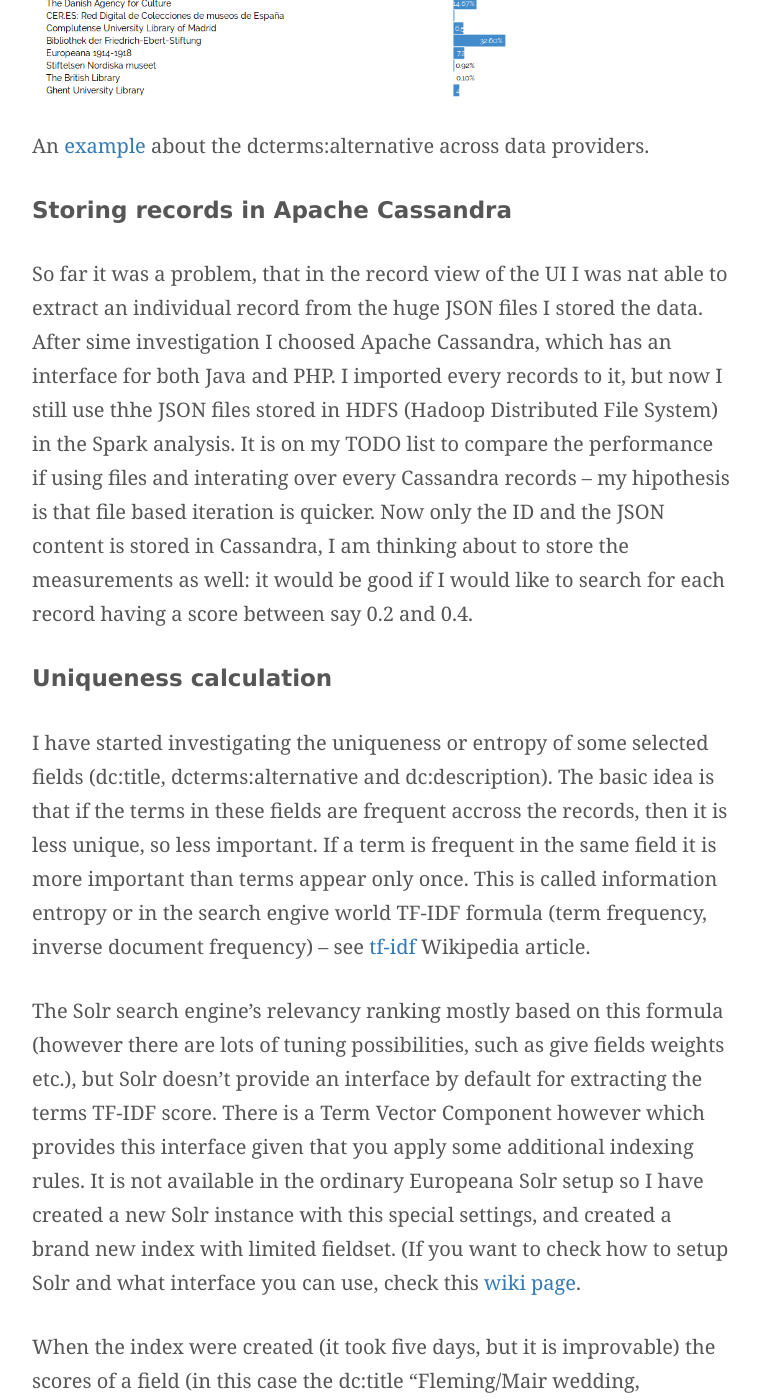
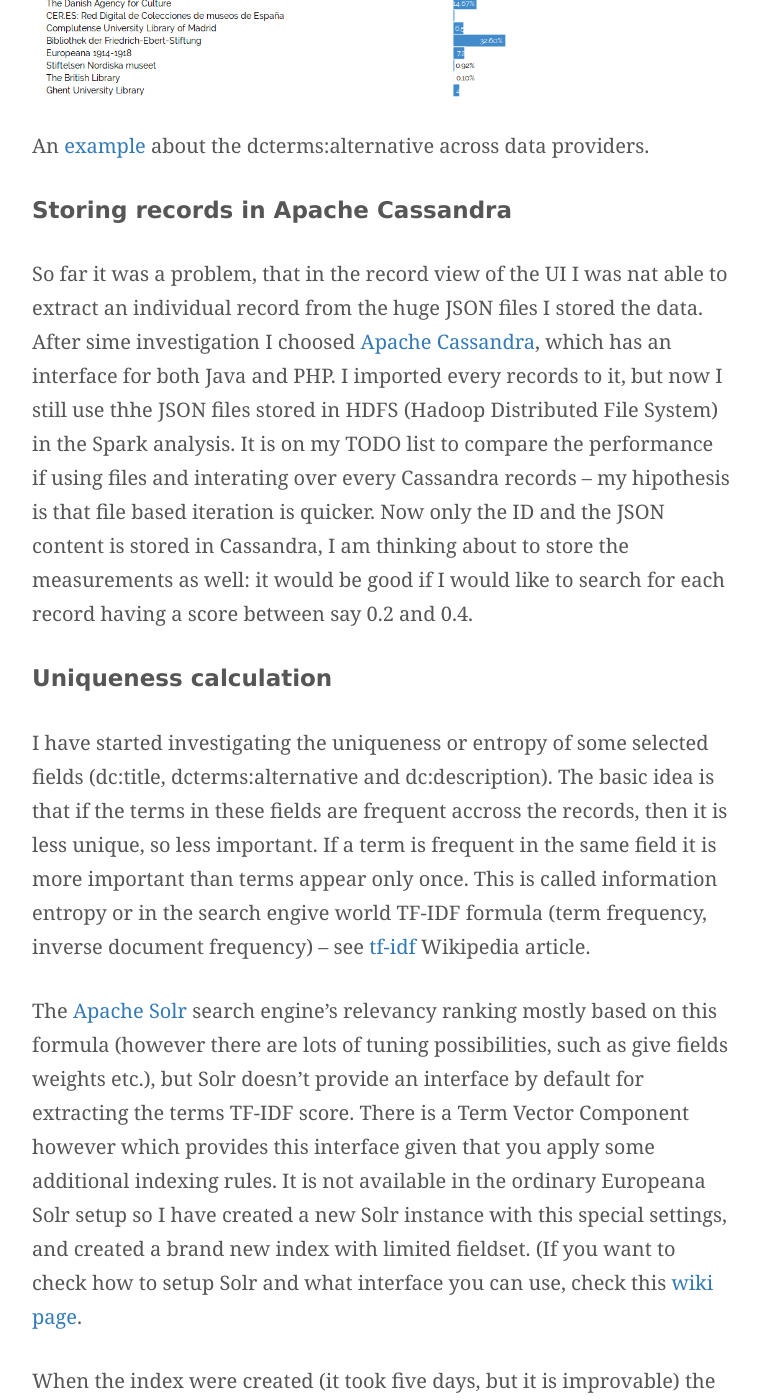
Before and after one commit to pkiraly/pkiraly.github.io, a Jekyll site: the page built from _posts/2016-04-09-third-report.md, in a window 1280 px wide and 1400 px high, scrolled down 2977 px. Shown: the whole window, without its empty margins (258-1018 px from the left). Built offline with Jekyll 4.4.1, drawn with Linux system fonts in a browser that asks for light colours; nearby versions of some CDN libraries; some web fonts are replaced; comment, search, counter and statistics services are not loaded; some of the changed text lies outside the part shown.

Commit message:
Update 2016-04-09-third-report.md

```diff
--- a/_posts/2016-04-09-third-report.md
+++ b/_posts/2016-04-09-third-report.md
@@ -19,7 +19,8 @@
 from the University of Washington if you like to understand theoretical background behind relational databases and
 data science, and I don't recommend [these courses](https://www.coursera.org/specializations/big-data){:target="_blank"}
 provided by the University of California San Diego) where I have learnt
-about Spark. Spark's big promise is that it is quicker than Hadoop's MapReduce and more memory effective. For me it
+about [Apache Spark](http://spark.apache.org/){:target="_blank"}. Spark's big promise is that it is quicker
+than [Hadoop](http://hadoop.apache.org/){:target="_blank"}'s MapReduce and more memory effective. For me it
 was even more important, that I really don't use the "reduce" part of MapReduce, and Spark is fine with that.
 The change was not hard at all, since the business logic is separated in different classes to which Hadoop was
 just a client (the only existing client actually, but I planned to add other interfaces). For the same functionality Spark
@@ -55,7 +56,8 @@
 ## Storing records in Apache Cassandra
 
 So far it was a problem, that in the record view of the UI I was nat able to extract an individual record from the
-huge JSON files I stored the data. After sime investigation I choosed Apache Cassandra, which has an interface for
+huge JSON files I stored the data. After sime investigation I choosed
+[Apache Cassandra](http://cassandra.apache.org/){:target="_blank"}, which has an interface for
 both Java and PHP. I imported every records to it, but now I still use thhe JSON files stored in HDFS (Hadoop Distributed
 File System) in the Spark analysis. It is on my TODO list to compare the performance if using files and interating over
 every Cassandra records -- my hipothesis is that file based iteration is quicker. Now only the ID and the JSON content is
@@ -70,7 +72,8 @@
 appear only once. This is called information entropy or in the search engive world TF-IDF formula (term frequency,
 inverse document frequency) -- see [tf-idf](https://en.wikipedia.org/wiki/Tf%E2%80%93idf){:target="_blank"} Wikipedia article.
 
-The Solr search engine's relevancy ranking mostly based on this formula (however there are lots of tuning
+The [Apache Solr](http://lucene.apache.org/solr/){:target="_blank"} search engine's relevancy ranking
+mostly based on this formula (however there are lots of tuning
 possibilities, such as give fields weights etc.), but Solr doesn't provide an interface by default for
 extracting the terms TF-IDF score. There is a Term Vector Component however which provides this interface
 given that you apply some additional indexing rules. It is not available in the ordinary Europeana Solr
@@ -132,7 +135,7 @@
 
 You can access thhe UI in the usual web interface:
 
-http://144.76.218.178/europeana-qa/
+[http://144.76.218.178/europeana-qa/](http://144.76.218.178/europeana-qa/){:target="_blank"}
 
 Select one of the last six dimension to get the results.
 
```
